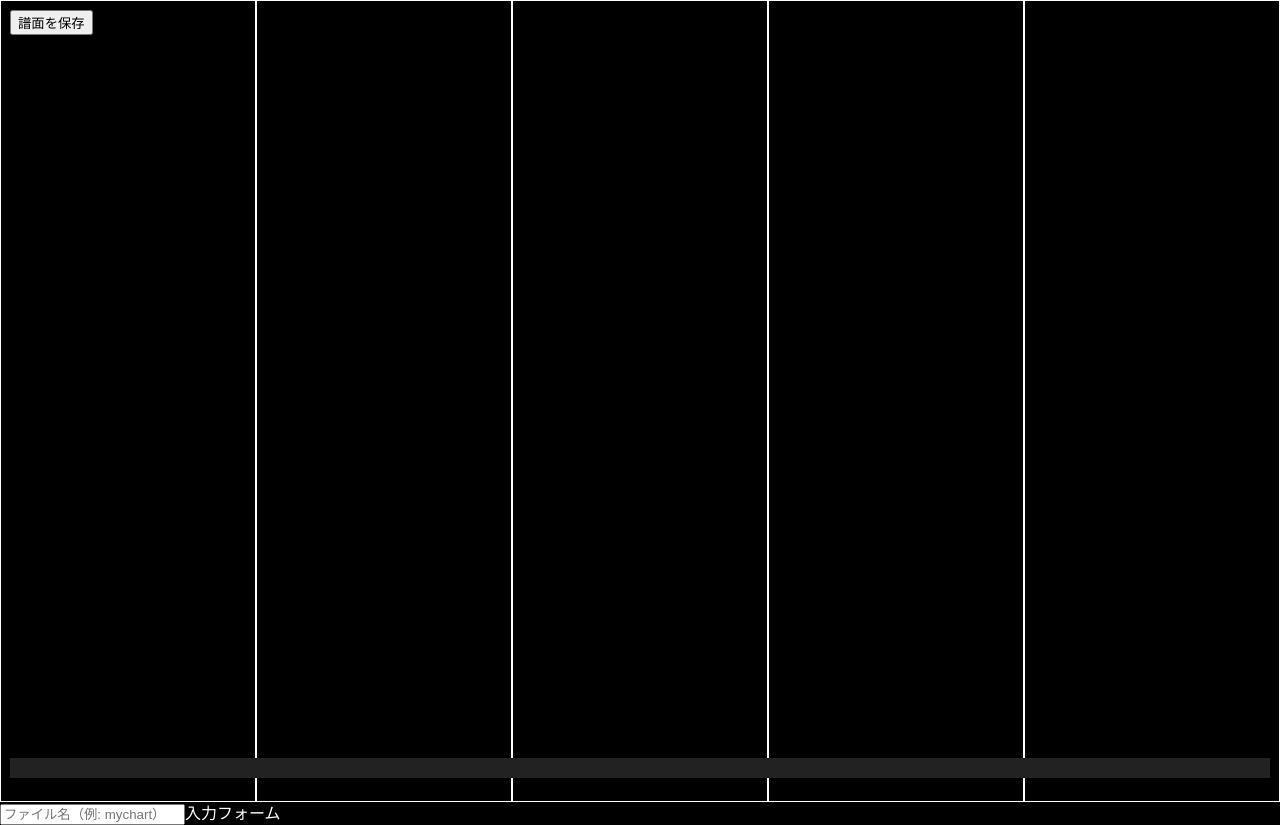
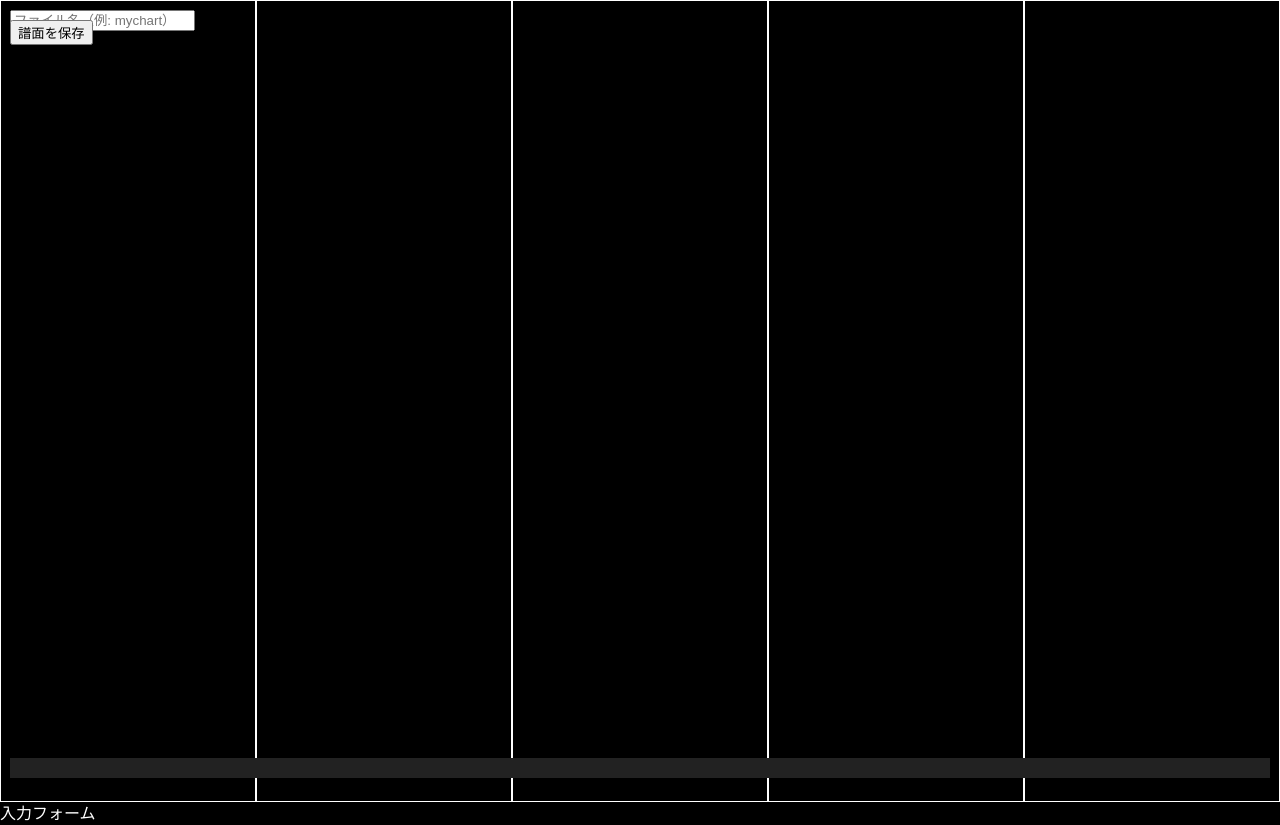
Before and after one commit to Akamurasaki1/note-maker, a plain HTML site: page index.html in a window 1280 px wide. Drawn offline with Linux system fonts and the light colour scheme.

Commit message:
Update scorestyle.css

```diff
--- a/scorestyle.css
+++ b/scorestyle.css
@@ -18,9 +18,15 @@ body {
 }
 #exportBtn {
   position: fixed;
-  top: 10px;
+  top: 20px;
   left: 10px;
   z-index: 100;
+}
+#filenameInput{
+  position: fixed;
+  top:10px;
+  left:10px;
+  z-index:100;
 }
 #output {
   position: fixed;
```
